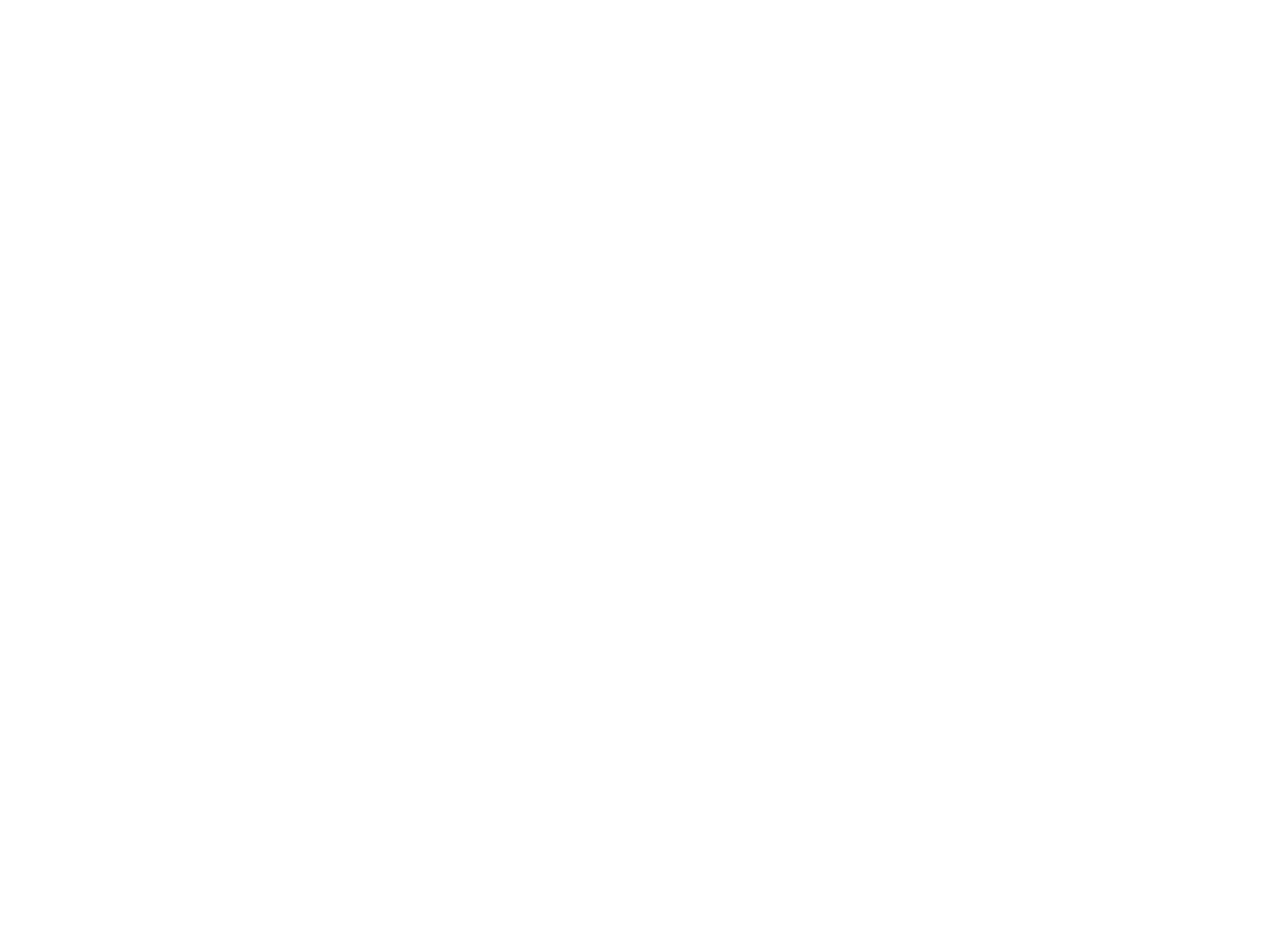
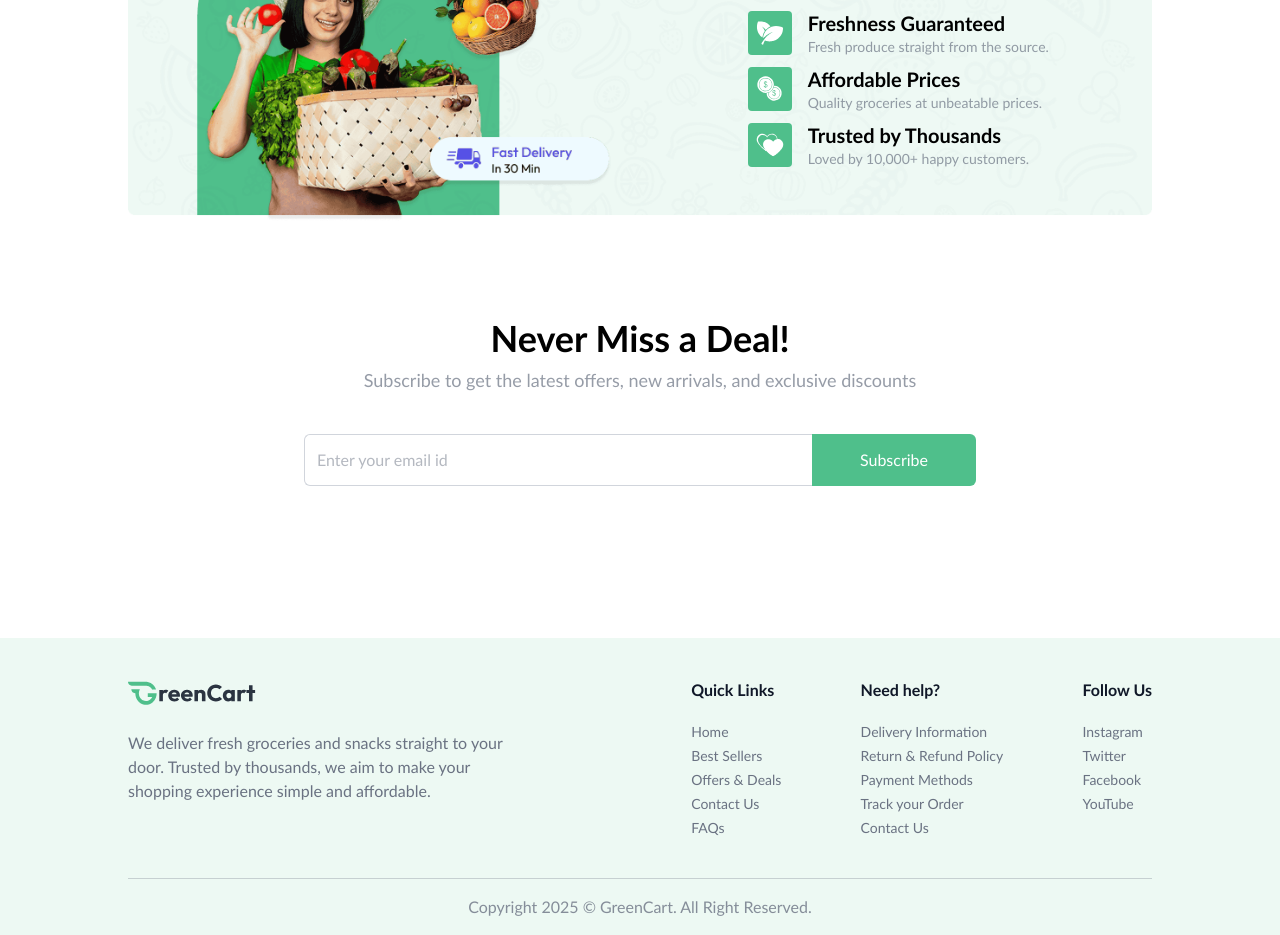
Before and after one commit to Yashi027/Green_Cart, a React (Vite) app in the folder client/: page / in a window 1280 px wide. Shown: the part 1420-2355 px from the top of the page. Before the commit the page ends 1164 px from the top, so only its background shows below. Built offline with nearby package versions, Linux system fonts and the light colour scheme.

Commit message:
newsletter and footer section

```diff
--- a/client/src/App.jsx
+++ b/client/src/App.jsx
@@ -3,6 +3,7 @@
 import { Route, Routes, useLocation } from 'react-router-dom';
 import Home from './pages/Home';
 import {Toaster} from 'react-hot-toast'
+import Footer from './components/Footer';
 
 const App = () => {
 
@@ -16,6 +17,7 @@
           <Route path='/' element={<Home/>}/>
         </Routes>
       </div>
+      {!isSellerPath && <Footer/>}
     </div>
   );
 }
--- a/client/src/components/BottomBanner.jsx
+++ b/client/src/components/BottomBanner.jsx
@@ -1,9 +1,27 @@
 import React from 'react'
+import {assets, features} from '../assets/assets.js'
 
 const BottomBanner = () => {
   return (
-    <div>
+    <div className='relative mt-24'>
+        <img src={assets.bottom_banner_image} alt="banner" className='w-full hidden md:block'/>
+        <img src={assets.bottom_banner_image_sm} alt="banner" className='w-full md:hidden' />
 
+        <div className='absolute inset-0 flex flex-col items-center md:items-end md:justify-center pt-16 md:pt-0 md:pr-24'>
+          <div>
+            <h1 className='text-2xl md:text-3xl font-semibold text-primary mb-6'>Why we are the best?</h1>
+            {features.map((feature,index) => (
+              <div key={index} className='flex items-center gap-4 mt-2'>
+                <img src={feature.icon} alt={feature.title} className='md:w-11 w-9' />
+                <div>
+                  <h3 className='text-lg md:text-xl font-semibold'>{feature.title}</h3>
+                <p className='text-gray-500/70 text-xs md:text-sm'>{feature.description}</p>
+                </div>
+              </div>
+            ))}
+          </div>
+
+        </div>
     </div>
   )
 }
--- /dev/null
+++ b/client/src/components/Footer.jsx
@@ -0,0 +1,35 @@
+import React from 'react'
+import { assets, footerLinks } from '../assets/assets.js';
+
+const Footer = () => {
+
+    return (
+        <div className="px-6 md:px-16 lg:px-24 xl:px-32 mt-24 bg-primary/10">
+            <div className="flex flex-col md:flex-row items-start justify-between gap-10 py-10 border-b border-gray-500/30 text-gray-500">
+                <div>
+                    <img className="w-34 md:w-32" src={assets.logo} alt="dummyLogoColored" />
+                    <p className="max-w-[410px] mt-6">We deliver fresh groceries and snacks straight to your door. Trusted by thousands, we aim to make your shopping experience simple and affordable.</p>
+                </div>
+                <div className="flex flex-wrap justify-between w-full md:w-[45%] gap-5">
+                    {footerLinks.map((section, index) => (
+                        <div key={index}>
+                            <h3 className="font-semibold text-base text-gray-900 md:mb-5 mb-2">{section.title}</h3>
+                            <ul className="text-sm space-y-1">
+                                {section.links.map((link, i) => (
+                                    <li key={i}>
+                                        <a href={link.url} className="hover:underline transition">{link.text}</a>
+                                    </li>
+                                ))}
+                            </ul>
+                        </div>
+                    ))}
+                </div>
+            </div>
+            <p className="py-4 text-center text-sm md:text-base text-gray-500/80">
+                Copyright 2025 © GreenCart. All Right Reserved.
+            </p>
+        </div>
+    );
+}
+
+export default Footer
--- /dev/null
+++ b/client/src/components/Newsletter.jsx
@@ -0,0 +1,25 @@
+import React from 'react'
+
+const Newsletter = () => {
+  return (
+    <div className="flex flex-col items-center justify-center text-center space-y-2 mt-24 pb-14">
+            <h1 className="md:text-4xl text-2xl font-semibold">Never Miss a Deal!</h1>
+            <p className="md:text-lg text-gray-500/70 pb-8">
+                Subscribe to get the latest offers, new arrivals, and exclusive discounts
+            </p>
+            <form className="flex items-center justify-between max-w-2xl w-full md:h-13 h-12">
+                <input
+                    className="border border-gray-300 rounded-md h-full border-r-0 outline-none w-full rounded-r-none px-3 text-gray-500"
+                    type="text"
+                    placeholder="Enter your email id"
+                    required
+                />
+                <button type="submit" className="md:px-12 px-8 h-full text-white bg-primary hover:bg-primary-dull transition-all cursor-pointer rounded-md rounded-l-none">
+                    Subscribe
+                </button>
+            </form>
+        </div>
+  )
+}
+
+export default Newsletter
--- a/client/src/pages/Home.jsx
+++ b/client/src/pages/Home.jsx
@@ -2,6 +2,8 @@
 import MainBanner from '../components/MainBanner';
 import Categories from '../components/Categories';
 import BestSeller from '../components/BestSeller';
+import BottomBanner from '../components/BottomBanner';
+import Newsletter from '../components/newsletter';
 
 const Home = () => {
   return (
@@ -9,6 +11,8 @@
       <MainBanner/>
       <Categories/>
       <BestSeller/>
+      <BottomBanner/>
+      <Newsletter/>
     </div>
   );
 }
```
